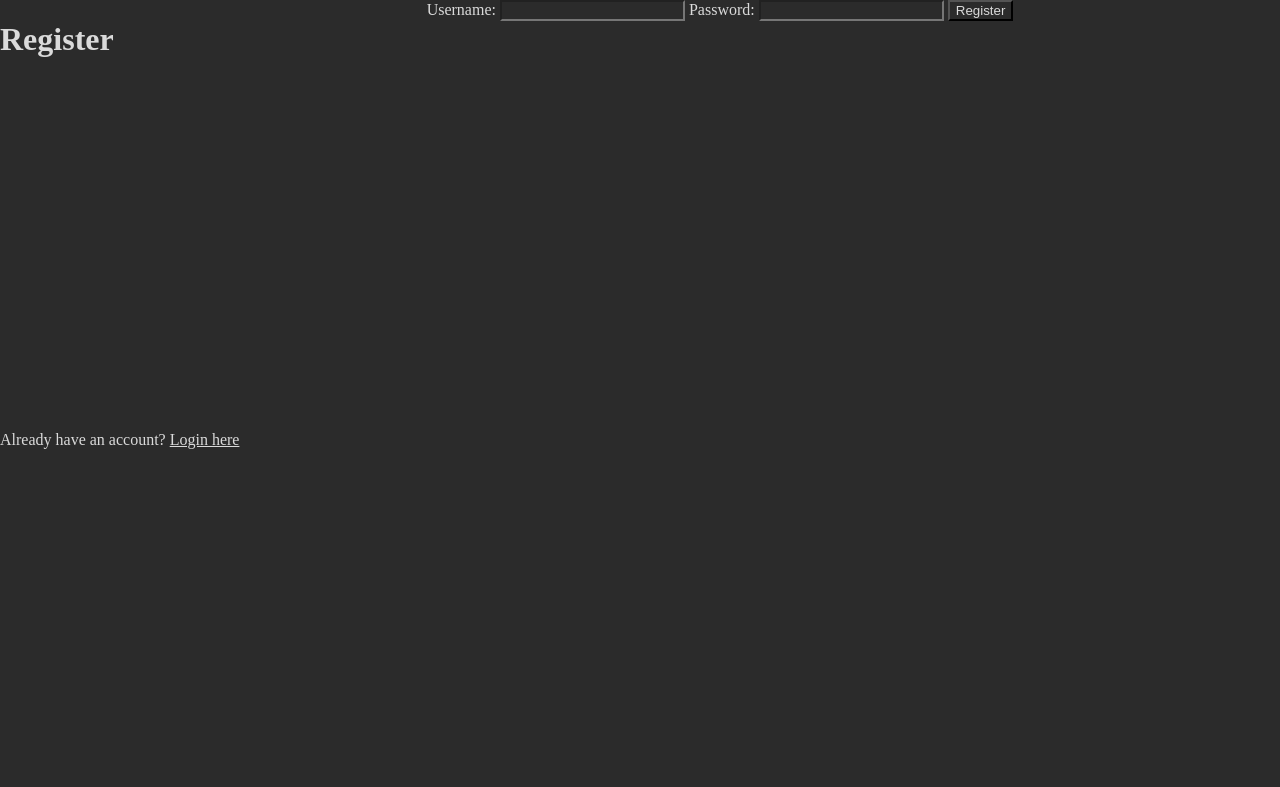
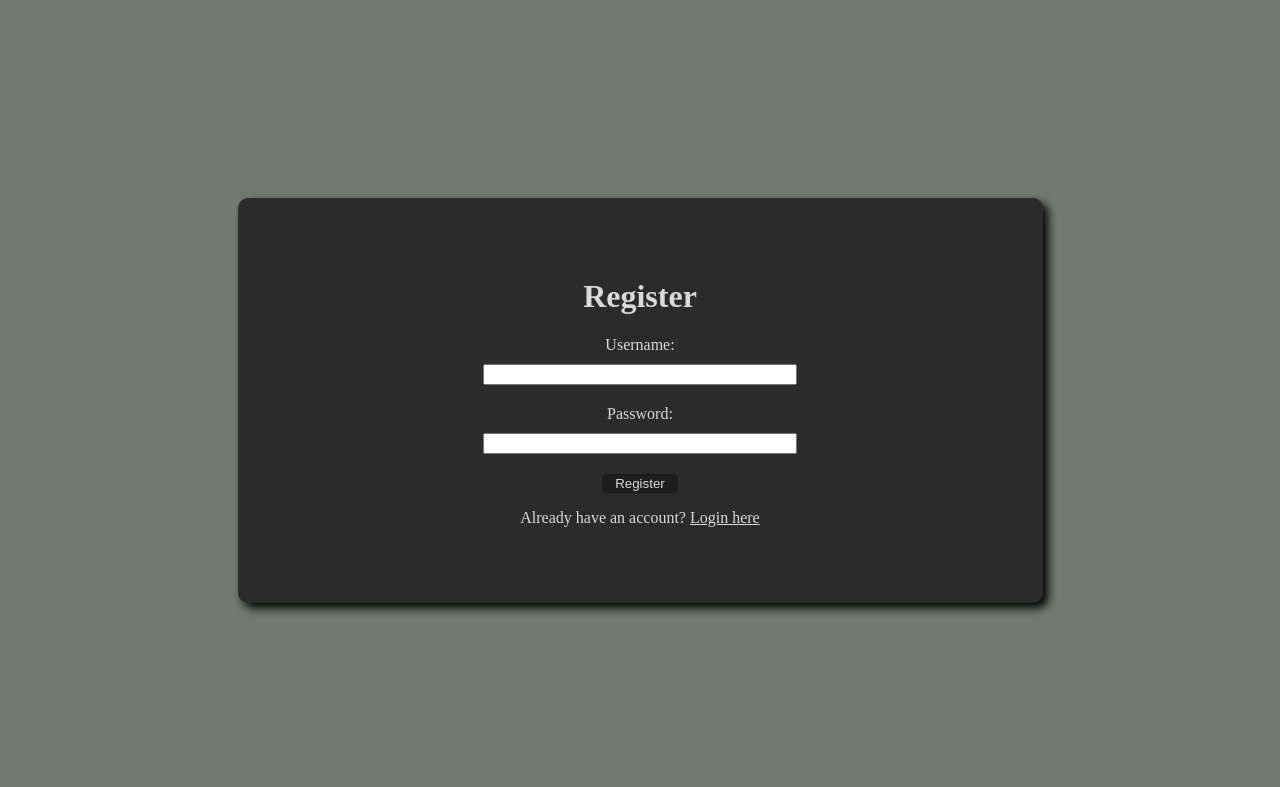
Before and after one commit to TalishaMurray/The-Hex-of-Runecrown-Institute, a website: page public/register.html in a window 1280 px wide. Drawn offline with Linux system fonts and the light colour scheme.

Commit message:
basic style changes for login and register pages

```diff
--- a/public/css/styles.css
+++ b/public/css/styles.css
@@ -1,12 +1,9 @@
 *{
-  background-color: rgb(43, 43, 43);
   color:rgb(218, 218, 218);
 }
 body{
   padding: 0;
   margin: 0;
-  display: grid;
-  grid-template-columns: 1fr 2fr;
   width: 100vw;
   height: 100vh;
 }
@@ -16,7 +13,7 @@ body{
   background-color: rgb(29, 29, 29) ;
 }
 .btn:hover{
-  box-shadow: 5px 5px 10px black;
+  box-shadow: 5px 5px 15px black;
   border: solid grey 1px;
 }
 .character-status{
--- a/public/register.html
+++ b/public/register.html
@@ -7,15 +7,52 @@
   <link rel="stylesheet" href="/css/styles.css">
 </head>
 <body>
-  <h1>Register</h1>
   <form id="registerForm">
+    <h1>Register</h1>
     <label for="username">Username:</label>
     <input type="text" id="username" name="username" required>
     <label for="password">Password:</label>
     <input type="password" id="password" name="password" required>
-    <button type="submit">Register</button>
+    <button class="btn" type="submit">Register</button>
+    <p>Already have an account? <a href="/">Login here</a></p>
   </form>
-  <p>Already have an account? <a href="/">Login here</a></p>
   <script src="/js/register.js"></script>
 </body>
 </html>
+
+<style>
+  body{
+    display: flex;
+    justify-content: center;
+    flex-direction: column;
+    background-color:rgb(113, 122, 110);
+  }
+  #registerForm{
+    min-height: 365px;
+    min-width: 765px;
+    height: 40%;
+    width: 40%;
+    margin:auto;
+    padding: 20px;
+    background-color: rgb(43, 43, 43);
+    text-align: center;
+    border-radius: 10px;
+    box-shadow: 5px 5px 10px black;
+    display: flex;
+    justify-content: center;
+    flex-direction: column;
+  }
+  input{
+    width: 40%;
+    margin: auto;
+    margin-top: 10px;
+    margin-bottom: 20px;
+  }
+  button{
+    width: 10%;
+    margin: auto;
+    margin-top: 0;
+    margin-bottom: 0;
+  }
+
+</style>
```
Also changed, not shown: public/game.html (+8 -0 lines), public/login.html (+40 -3 lines), 1 other file.
